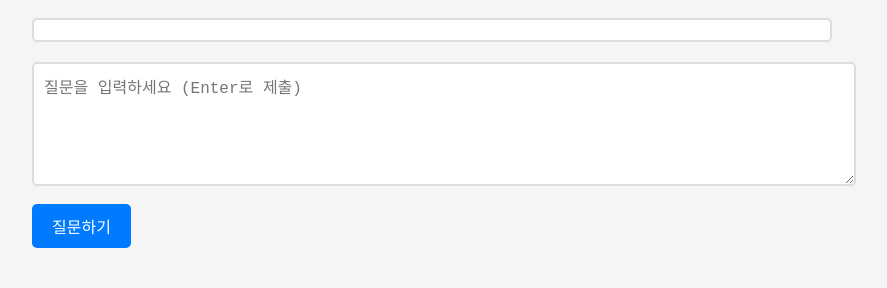
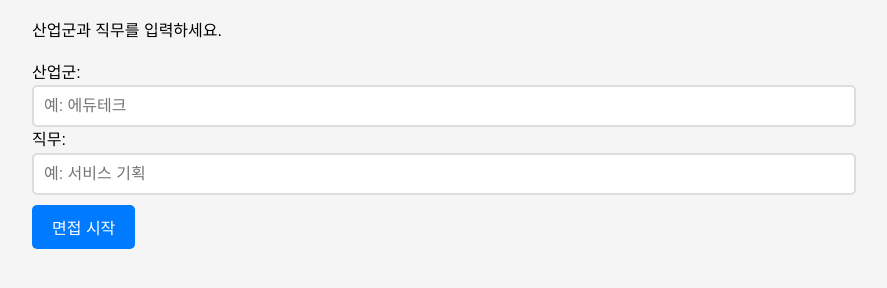
Before and after one commit to hth0202/blah, a website: page index.html in a window 1280 px wide. Shown: the part 96-384 px from the top of the page, without its empty margins (208-1095 px from the left). Drawn offline with Linux system fonts and the light colour scheme.

Commit message:
산업군/직군 입력 추가

```diff
--- a/index.html
+++ b/index.html
@@ -13,6 +13,16 @@
             padding: 20px;
             line-height: 1.6;
             background-color: #f5f5f5;
+        }
+
+        #infoForm,
+        #conversationContainer {
+            display: none;
+        }
+
+        #infoForm.active,
+        #conversationContainer.active {
+            display: block;
         }
 
         #conversation {
@@ -47,10 +57,9 @@
             text-align: left;
         }
 
-        textarea {
+        textarea,
+        input {
             width: 100%;
-            height: 100px;
-            margin-top: 20px;
             padding: 10px;
             border: 2px solid #ddd;
             border-radius: 5px;
@@ -83,36 +92,70 @@
 <body>
     <h1>GPT 대화 테스트</h1>
 
-    <!-- 대화 내역 표시 -->
-    <div id="conversation"></div>
+    <!-- 산업군/직무 입력 단계 -->
+    <div id="infoForm" class="active">
+        <p>산업군과 직무를 입력하세요.</p>
+        <div>
+            <label for="industry">산업군:</label>
+            <input type="text" id="industry" placeholder="예: 에듀테크">
+        </div>
+        <div>
+            <label for="role">직무:</label>
+            <input type="text" id="role" placeholder="예: 서비스 기획">
+        </div>
+        <button id="startBtn" onclick="startConversation()">면접 시작</button>
+    </div>
 
-    <!-- 입력창과 버튼 -->
-    <textarea id="prompt" placeholder="질문을 입력하세요 (Enter로 제출)"></textarea>
-    <button id="submitBtn" onclick="sendPrompt()">질문하기</button>
+    <!-- 대화 화면 -->
+    <div id="conversationContainer">
+        <div id="conversation"></div>
+        <textarea id="prompt" placeholder="질문을 입력하세요 (Enter로 제출)"></textarea>
+        <button id="submitBtn" onclick="sendPrompt()">질문하기</button>
+    </div>
 
     <script>
+        const infoForm = document.getElementById('infoForm');
+        const conversationContainer = document.getElementById('conversationContainer');
         const conversationDiv = document.getElementById('conversation');
+        const promptInput = document.getElementById('prompt');
         const submitBtn = document.getElementById('submitBtn');
-        const promptInput = document.getElementById('prompt');
-        let conversationId = 'test-session'; // 예제: 고유 세션 ID 설정 (실제 서비스에서는 유저별로 고유 ID 생성 필요)
-        let userId = 'guest-user'; // 예제: 사용자 고유 ID (로그인 기능이 없는 경우 기본값 사용)
+        let industry = '';
+        let role = '';
+        let conversationId = 'test-session'; // 예제 세션 ID
+        let userId = 'guest-user'; // 사용자 ID
 
-        // 대화 추가 함수
+        // 산업군/직무 입력 후 면접 시작
+        function startConversation() {
+            industry = document.getElementById('industry').value.trim();
+            role = document.getElementById('role').value.trim();
+
+            if (!industry || !role) {
+                alert("산업군과 직무를 모두 입력하세요.");
+                return;
+            }
+
+            // 입력 화면 숨기고 대화 화면 표시
+            infoForm.classList.remove('active');
+            conversationContainer.classList.add('active');
+
+            // 면접 시작 메시지
+            addMessage(`당신은 [${industry}] 산업의 [${role}] 직무 지원자입니다.`, "ai");
+        }
+
+        // 대화 메시지 추가 함수
         function addMessage(content, role) {
             const messageDiv = document.createElement("div");
-            messageDiv.className = `message ${role}-message`; // user-message 또는 ai-message 클래스 적용
+            messageDiv.className = `message ${role}-message`;
             messageDiv.innerText = content;
             conversationDiv.appendChild(messageDiv);
 
-            // 스크롤을 항상 아래로 유지
+            // 스크롤 항상 아래로 유지
             conversationDiv.scrollTop = conversationDiv.scrollHeight;
         }
 
-        // 프롬프트 전송 함수
+        // 질문 전송 함수
         async function sendPrompt() {
             const prompt = promptInput.value.trim();
-
-            // 사용자가 입력하지 않았을 경우 처리
             if (!prompt) {
                 alert("질문을 입력해주세요!");
                 return;
@@ -121,19 +164,20 @@
             // 사용자 메시지 추가
             addMessage(prompt, "user");
             promptInput.value = ""; // 입력창 초기화
-            submitBtn.disabled = true;
+            submitBtn.disabled = true; // 버튼 비활성화
+
+            // AI 응답 로딩 메시지
+            addMessage("답변을 생성하고 있습니다...", "ai");
 
             try {
                 // API 호출
                 const response = await fetch("/api/generate", {
                     method: "POST",
                     headers: { "Content-Type": "application/json" },
-                    body: JSON.stringify({ prompt, userId, conversationId }),
+                    body: JSON.stringify({ prompt, industry, role, userId, conversationId }),
                 });
 
                 const data = await response.json();
-
-                // AI 응답 추가
                 if (response.ok) {
                     addMessage(data.result || "결과가 없습니다.", "ai");
                 } else {
@@ -143,7 +187,7 @@
                 console.error("오류 발생:", error);
                 addMessage("네트워크 오류가 발생했습니다.", "ai");
             } finally {
-                submitBtn.disabled = false;
+                submitBtn.disabled = false; // 버튼 활성화
             }
         }
 
```
Also changed, not shown: script.js (+35 -1 lines).
